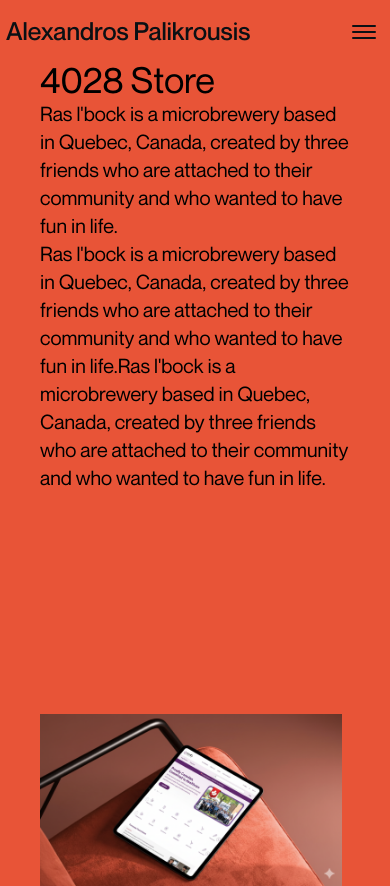
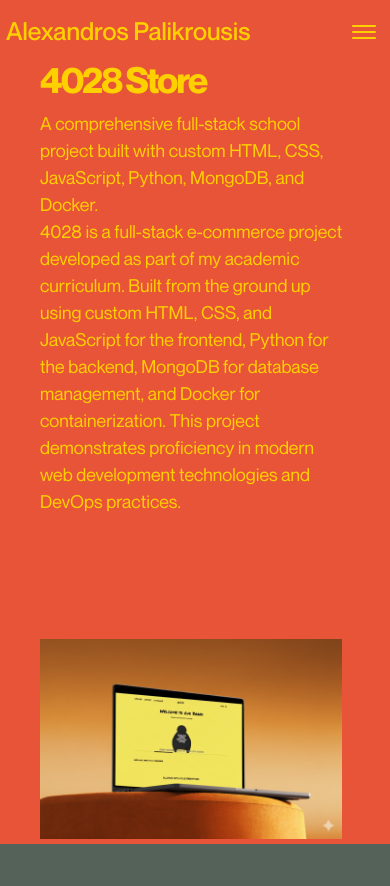
Before and after one commit to Alexpalik/portfolio, a Next.js app: page /projects/4028 in a window 390 px wide. After the commit the page ends 844 px from the top, so only its background shows below. Built offline with nearby package versions, Linux system fonts and the light colour scheme.

Commit message:
november

```diff
--- a/src/app/globals.css
+++ b/src/app/globals.css
@@ -70,3 +70,4 @@ html.lenis body {
 * {
   box-sizing: border-box;
 }
+.app-body { background-color: rgb(236, 231, 225); }
--- a/src/app/layout.tsx
+++ b/src/app/layout.tsx
@@ -34,7 +34,7 @@ export default function RootLayout({
 }>) {
   return (
     <html lang="en" className={neueMontrealFont.variable}>
-      <body className={`${neueMontrealFont.className} antialiased overflow-x-hidden`} style={{backgroundColor: 'rgb(236, 231, 225)'}}>
+      <body className={`${neueMontrealFont.className} app-body antialiased overflow-x-hidden`}>
         <SmoothScrolling />
         <Sidebar />
         <main className="lg:pt-0 min-h-screen w-full overflow-x-hidden">
--- a/src/app/projects/[slug]/page.tsx
+++ b/src/app/projects/[slug]/page.tsx
@@ -2,32 +2,31 @@
 
 import { useParams } from 'next/navigation'
 import Image from 'next/image'
+import { projects } from '@/lib/projects'
 
 export default function ProjectPage() {
     const { slug } = useParams()
+    const projectSlug = decodeURIComponent(slug as string)
+    const project = projects[projectSlug]
     return (
         <>
-            <div className="min-h-[105vh] flex justify-between px-10 pt-15 md:pt-30 md:flex-row flex-col gap-4"
-             style={{backgroundColor: "rgb(232, 84, 55)"}}
+            <div className="min-h-[100vh] h-full flex justify-between px-10 pt-15 md:pt-30 md:flex-row flex-col gap-4"
+             style={{backgroundColor: project.backgroundColor}}
             >
 
-               <div className="flex flex-col max-w-4xl justify-between items-left max-h-[500px]">
-                    <h3 className="text-4xl font-medium align-left">4028 Store</h3>
-                    <p className="text-xl font-medium align-left max-w-sm">Ras l'bock is a microbrewery based in
-                        Quebec, Canada, created by three friends
-                        who are attached to their community and
-                        who wanted to have fun in life.
+               <div className="flex flex-col max-w-4xl justify-between items-left max-h-[500px]"
+               style={{color: project.textColor}}
+               >
+                    <h3 className="text-4xl mb-[10px] xl:text-8xl font-[600] tracking-tighter align-left">{project.title}</h3>
+                    <p className="text-[18px] md:text-xl font-medium align-left max-w-sm">
+                        {project.shortDescription}
                     </p>
-                    <p className="text-xl font-medium align-left max-w-xl">Ras l'bock is a microbrewery based in
-                        Quebec, Canada, created by three friends
-                        who are attached to their community and
-                        who wanted to have fun in life.Ras l'bock is a microbrewery based in
-                        Quebec, Canada, created by three friends
-                        who are attached to their community and
-                        who wanted to have fun in life.</p>
+                    <p className="text-[18px] md:text-xl font-medium align-left max-w-xl">
+                        {project.fullDescription}
+                    </p>
                </div>
-               <div className="md:absolute right-0 pr-2 md:mt-[200px]">
-                  <Image src="/gemini1.png" alt="4028" width={957} height={634} className="object-cover"/>
+               <div className="md:absolute right-0 pr-2  aspect-[940/623] bottom-0 right-0">
+                  <Image src={project.imageSrc} alt={project.title} width={957} height={733} className="object-cover xl:w-[800px] h-[200px] xl:h-[533px] 2xl:w-[1000px] 2xl:h-[667px]"/>
                </div>
             </div>
         </>
--- a/src/components/SelectedWorks.tsx
+++ b/src/components/SelectedWorks.tsx
@@ -5,20 +5,20 @@ import Image from 'next/image'
 const gridBoxes = [
     {
         src: "/gemini1.png",
-        alt: "Gemini 1",
+        alt: "amg",
         number: 1
     },
     null, // Empty space
     {
         src: "/gemini4.png",
-        alt: "Gemini 4",
+        alt: "hyperloq",
         number: 2
     },
     null, // Empty space
     null, // Empty space
     {
-        src: "/gemini3.png",
-        alt: "Gemini 3",
+        src: "/gemini6.png",
+        alt: "4028",
         number: 3
     },
     null, // Empty space
@@ -27,8 +27,8 @@ const gridBoxes = [
     null, // Empty space
     null, // Empty space
     {
-        src: "/gemini2.png",
-        alt: "Gemini 2",
+        src: "/gemini5.png",
+        alt: "widestep",
         number: 4
     }
 ]
@@ -51,7 +51,7 @@ const SelectedWorks = () => {
                 </div>
             </div>
 
-            <div className="grid grid-cols-2 md:grid-cols-4 gap-4 w-full h-full">
+            <div className="grid grid-cols-2 md:grid-cols-4 gap-4 w-full h-full  md:justify-self-center">
                 {
                     gridBoxes.map((box,index ) => {
                         return box ? (
--- a/src/components/Sidebar.tsx
+++ b/src/components/Sidebar.tsx
@@ -1,10 +1,11 @@
 'use client'
 import Link from "next/link";
+import { projects } from "@/lib/projects";
 import Image from "next/image";
 import { useState } from "react";
 import { X } from "lucide-react";
 import  localFont  from "next/font/local";
-import { usePathname } from "next/navigation";
+import { usePathname,useParams } from "next/navigation";
 const neueMontrealMedium = localFont({
   src: '../fonts/NeueMontreal-Medium.otf',
   weight: '500'
@@ -20,18 +21,25 @@ export default function Sidebar() {
     const pathname = usePathname();
     const textColor = pathname === "/portfolio" ? "text-white" : "text-[rgb(11,16,20)]";
     const hamburgerColor = pathname === '/portfolio' ? 'bg-white' : 'bg-[rgb(11,16,20)]';
+    const params = useParams();
+    const path = usePathname();
+    const slugFromPath = path?.startsWith('/projects/') ? decodeURIComponent(path.split('/')[2] || '') : undefined;
+    const baseColor = path === '/portfolio' ? '#ffffff' : 'rgb(11,16,20)'; // default per your logic
+    const projectColor = slugFromPath ? projects[slugFromPath]?.textColor : undefined;
+    const currentColor = projectColor ?? baseColor; // always a valid CSS color string
   return (
     <>
     <div className="top-0 w-screen h-24 flex fixed hidden md:flex z-100">
         <header className="flex items-center w-full justify-between px-10">
             <Link href="/" className="flex items-center gap-2">
-              <h1 className={`${neueMontrealMedium.className} ${textColor} text-[25px] font-medium`}>
+              <h1 className={`${neueMontrealMedium.className} text-[25px] font-medium`}
+               style={{color: currentColor}}>
                 Alexandros Palikrousis
               </h1>
             </Link>
             <div className="flex items-center gap-4 px-2">
-            <Link href="/" className={`${neueMontrealMedium.className}  text-[25px] font-medium ${textColor}`}>Selected Works</Link>
-            <Link href="/portfolio" className={`${neueMontrealMedium.className}  text-[25px] font-medium ${textColor}`}>Portfolio</Link>
+            <Link href="/" className={`${neueMontrealMedium.className}  text-[25px] font-medium`} style={{color: currentColor}}>Selected Works</Link>
+            <Link href="/portfolio" className={`${neueMontrealMedium.className}  text-[25px] font-medium`} style={{color: currentColor}}>Portfolio</Link>
 
             </div>
        </header>
@@ -39,22 +47,19 @@ export default function Sidebar() {
     <div className="md:hidden fixed top-0  w-full h-16 z-70">
       <div className="flex justify-between items-center h-full px-[6px]">
         <div>
-          <h1 className={`${neueMontrealMedium.className} ${textColor} text-[25px] font-medium z-10`}>
+          <Link href="/" className={`${neueMontrealMedium.className} text-[25px] font-medium z-10`} style={{color: currentColor}}>
             Alexandros Palikrousis
-          </h1>
+          </Link>
         </div>
         <button onClick={toggleMenu} className="p-2 rounded-md hover:bg-gray-100 transition-colors focus:outline-none focus:ring-2 focus:ring-gray-300">
-          <div className="w-6 h-6 flex flex-col justify-center items-center">
-              <span className={`${hamburgerColor} block transition-all duration-300 ease-out h-0.5 w-6 rounded-sm ${
-                isOpen ? 'rotate-45 translate-y-1' : '-translate-y-0.5'
-              }`} />
-              <span className={`${hamburgerColor} block transition-all duration-300 ease-out h-0.5 w-6 rounded-sm my-0.5 ${
-                isOpen ? 'opacity-0' : 'opacity-100'
-              }`} />
-              <span className={`${hamburgerColor} block transition-all duration-300 ease-out h-0.5 w-6 rounded-sm ${
-                isOpen ? '-rotate-45 -translate-y-1' : 'translate-y-0.5'
-              }`} />
-            </div>
+        <div className="w-6 h-6 flex flex-col justify-center items-center">
+          <span className="block h-0.5 w-6 rounded-sm transition-all duration-300 ease-out"
+                style={{ backgroundColor: currentColor, transform: isOpen ? 'rotate(45deg) translateY(4px)' : 'translateY(-2px)' }} />
+          <span className="block h-0.5 w-6 rounded-sm my-0.5 transition-all duration-300 ease-out"
+                style={{ backgroundColor: currentColor, opacity: isOpen ? 0 : 1 }} />
+          <span className="block h-0.5 w-6 rounded-sm transition-all duration-300 ease-out"
+                style={{ backgroundColor: currentColor, transform: isOpen ? 'rotate(-45deg) translateY(-4px)' : 'translateY(2px)' }} />
+        </div>
         </button>
         {isOpen && (
           <div
@@ -65,9 +70,9 @@ export default function Sidebar() {
         <div className={`lg:hidden fixed bg-black z-50 top-0 right-0 h-full w-80 max-w-full transform transition-transform duration-300 ease-in-out ${isOpen ? 'translate-x-0' : 'translate-x-full'}`}>
           <div className="flex justify-end p-4 text-4xl text-white"><X onClick={closeMenu} className="cursor-pointer w-7 h-7"/></div>
           <nav className="flex flex-col gap-4 p-4">
-            <Link href="/"
+            <Link href="/portfolio"
                 className="text-white block text-2xl font-medium text-black hover:text-gray-600 transition-colors"
-                onClick={closeMenu}>Work</Link>
+                onClick={closeMenu}>Porfolio</Link>
             <Link href="/"
                 className="text-white block text-2xl font-medium text-black hover:text-gray-600 transition-colors"
                 onClick={closeMenu}>About</Link>
--- /dev/null
+++ b/src/lib/projects.ts
@@ -0,0 +1,53 @@
+export interface ProjectData{
+    title:string;
+    shortDescription:string;
+    fullDescription:string;
+    backgroundColor:string;
+    textColor:string;
+    imageSrc:string;
+}
+
+
+
+export const projects: Record<string, ProjectData> = {
+    "4028": {
+        title: "4028 Store",
+        shortDescription: "A comprehensive full-stack school project built with custom HTML, CSS, JavaScript, Python, MongoDB, and Docker.",
+        fullDescription: "4028 is a full-stack e-commerce project developed as part of my academic curriculum. Built from the ground up using custom HTML, CSS, and JavaScript for the frontend, Python for the backend, MongoDB for database management, and Docker for containerization. This project demonstrates proficiency in modern web development technologies and DevOps practices.",
+        backgroundColor: "rgb(232, 84, 55)", // Indigo
+        textColor: "rgb(255, 208, 0)",
+        imageSrc: "/gemini6.png"
+    },
+    "amg": {
+        title: "AMG Pharmaceuticals",
+        shortDescription: "High-revenue medicine company with multiple page developments and adjustments as a Shopify developer.",
+        fullDescription: "AMG is a leading pharmaceutical company generating high revenue in the healthcare sector. As a Shopify developer, I worked extensively on developing multiple pages, implementing custom features, and making various adjustments to optimize their online presence and enhance user experience in the medical e-commerce space.",
+        backgroundColor: "white", // Emerald/Green
+        textColor: "rgb(180, 0, 27)",
+        imageSrc: "/gemini1.png"
+    },
+    "hyperloq": {
+        title: "Hypeloq",
+        shortDescription: "Dragon's Den featured project where I implemented custom Shopify adjustments and optimizations.",
+        fullDescription: "Hypeloq is an innovative venture that gained recognition on Dragon's Den. I contributed as a Shopify developer, implementing custom adjustments, optimizing the user interface, and ensuring the platform meets the high standards expected from a Dragon's Den featured company. This project showcases my ability to work with high-profile clients.",
+        backgroundColor: "rgb(42, 42, 45)", // Red
+        textColor: "#ffffff",
+        imageSrc: "/gemini4.png"
+    },
+    "widestep": {
+        title: "Widestep",
+        shortDescription: "My first Shopify freelancer project - a complete new website built from scratch on the Shopify platform.",
+        fullDescription: "Widestep marks my first professional Shopify freelancing project. I built this entire website from scratch on the Shopify platform, handling everything from design implementation to functionality development. This project was a significant milestone in my freelance career, establishing my expertise in Shopify development.",
+        backgroundColor: "rgb(252, 246, 232)", // Sky Blue
+        textColor: "rgb(0, 30, 98)",
+        imageSrc: "/gemini5.png"
+    },
+    "females": {
+        title: "Females",
+        shortDescription: "A custom-built website created with Shopify, showcasing unique design and functionality tailored to the brand.",
+        fullDescription: "Females is a custom website built entirely on the Shopify platform. This project involved creating a unique design that reflects the brand's identity, implementing custom functionality, and ensuring a seamless user experience. The site demonstrates my ability to leverage Shopify's capabilities to create distinctive, custom solutions.",
+        backgroundColor: "rgb(219, 39, 119)", // Pink/Rose
+        textColor: "#ffffff",
+        imageSrc: "/gemini2.png"
+    }
+}
```
Also changed, not shown: public/gemini5.png (added), public/gemini6.png (added).
